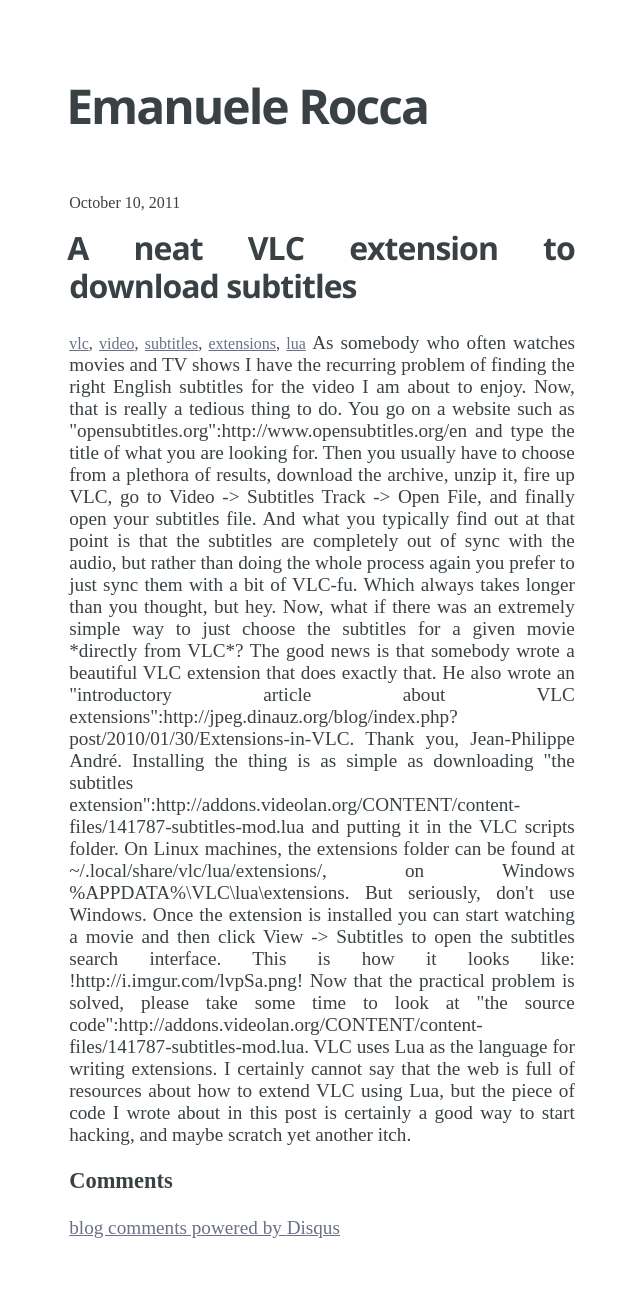
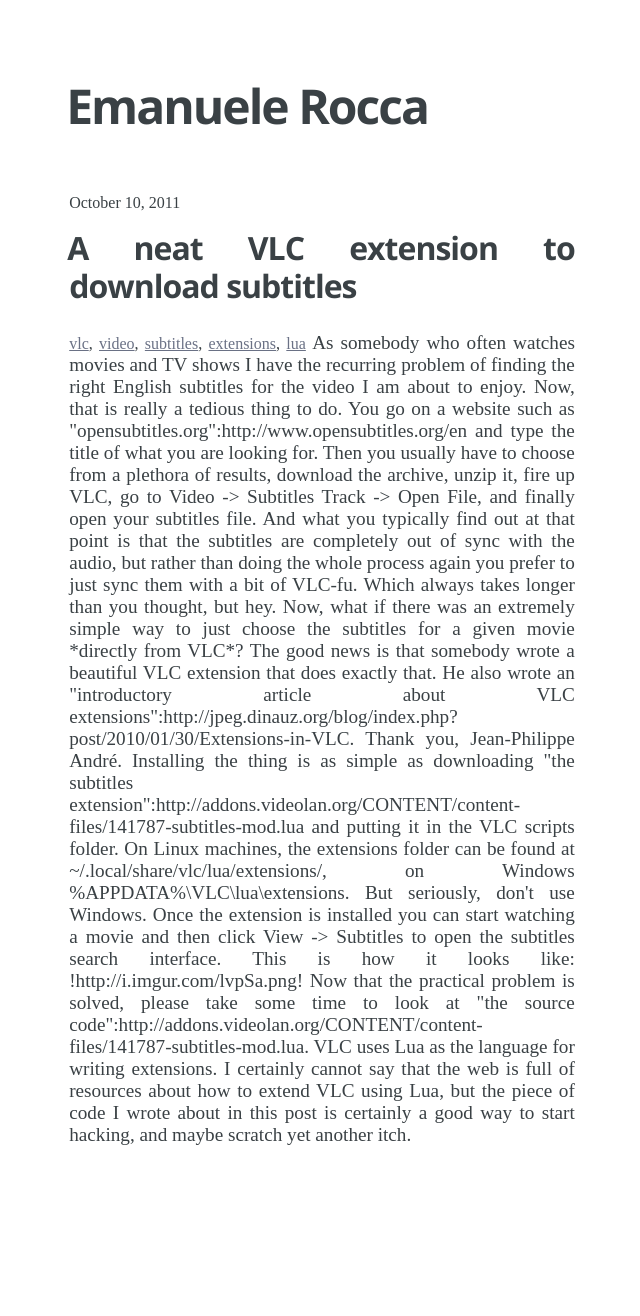
Before and after one commit to ema/website, a Jekyll site: the page built from _posts/2011-10-10-neat-vlc-extension-to-download-subtitles.textile, in a window 1280 px wide. Shown: the whole page, without its empty margins (318-958 px from the left). Built offline with Jekyll 4.4.1, drawn with Linux system fonts in a browser that asks for light colours; some web fonts are replaced; comment, search, counter and statistics services are not loaded; after the commit the page ends 1223 px from its top, so only the background shows below that.

Commit message:
Remove disqus comments

```diff
--- a/_layouts/post.html
+++ b/_layouts/post.html
@@ -12,11 +12,3 @@
 
     {{ content }}
 </div>
-
-<div id="comments">
-    <h3>Comments</h3>
-    <div id="disqus_thread"></div>
-    <script type="text/javascript" src="http://disqus.com/forums/emarocca/embed.js"></script>
-    <noscript><a href="http://emarocca.disqus.com/?url=ref">View the discussion thread.</a></noscript>
-    <a href="http://disqus.com" class="dsq-brlink">blog comments powered by <span class="logo-disqus">Disqus</span></a>
-</div>
```
